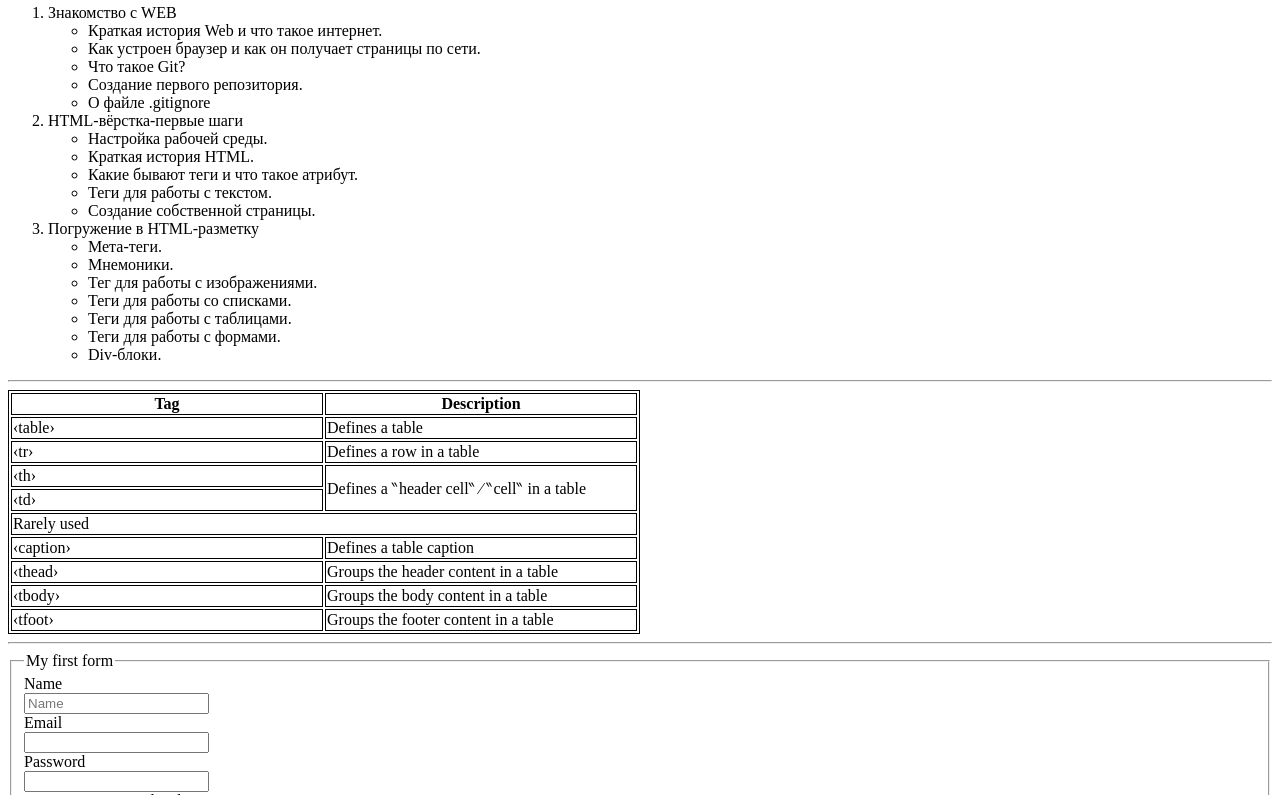
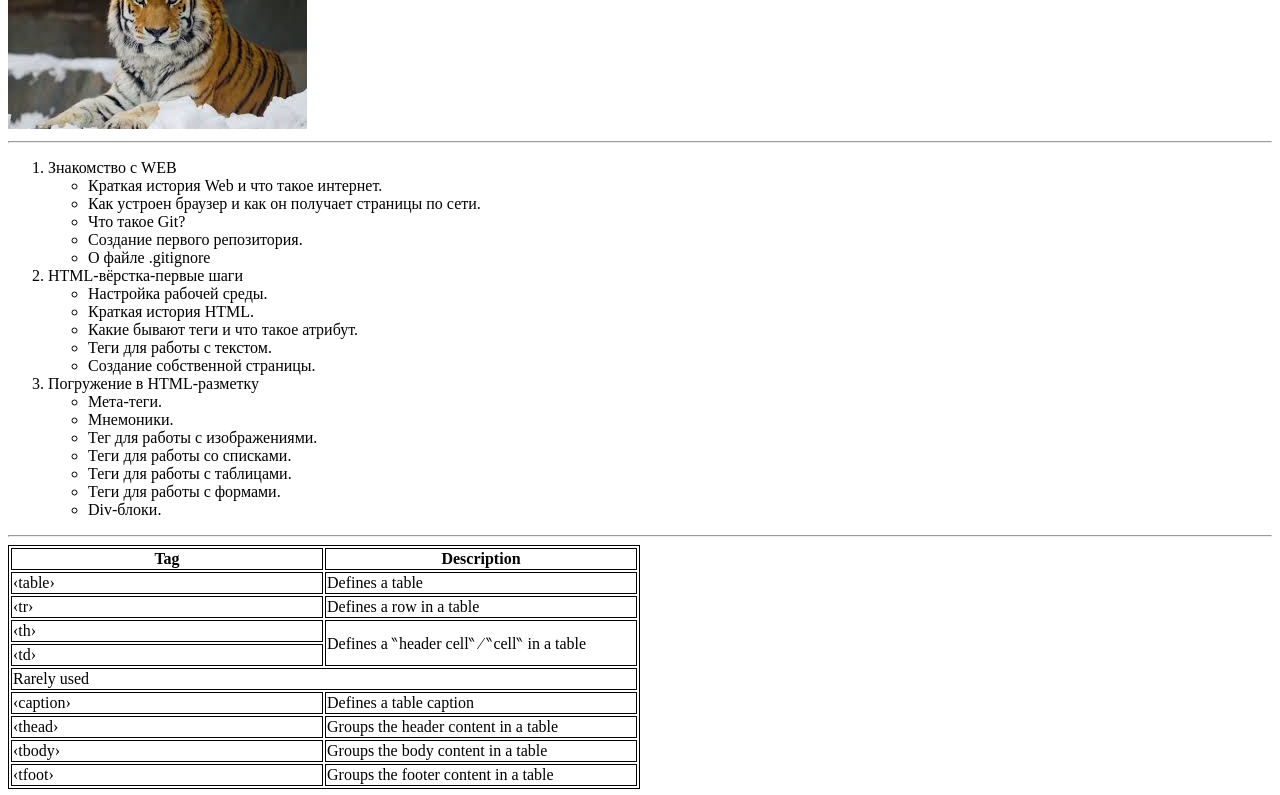
Before and after one commit to SCR0804/if-html, a website: page index.html in a window 1280 px wide. Shown: the part 164-959 px from the top of the page. Drawn offline with Linux system fonts and the light colour scheme.

Commit message:
Added an image to the project Added two groups of tags (thead, tbody) to the table

```diff
--- a/index.html
+++ b/index.html
@@ -56,12 +56,16 @@
 
 <hr/>
 <table>
+    <thead>
     <tr>
 
         <th>Tag</th>
         <th>Description</th>
     </tr>
+    </thead>
 
+
+    <tbody>
     <tr>
         <td>&#8249;table&#8250;</td>
         <td>Defines a table</td>
@@ -98,6 +102,7 @@
         <td>&#8249;tfoot&#8250;</td>
         <td>Groups the footer content in a table</td>
     </tr>
+    </tbody>
 
 </table>
 
```
Also changed, not shown: images/tiger.jpg (added).
